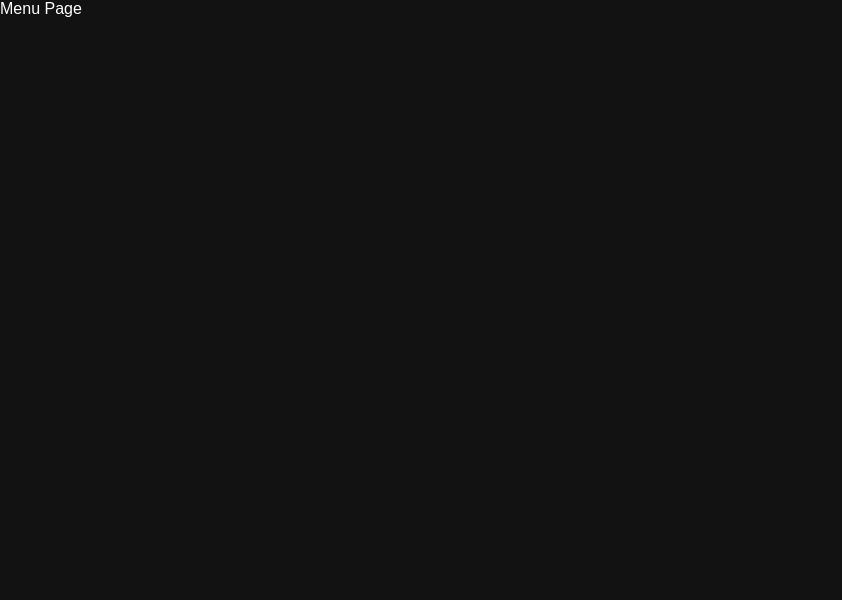
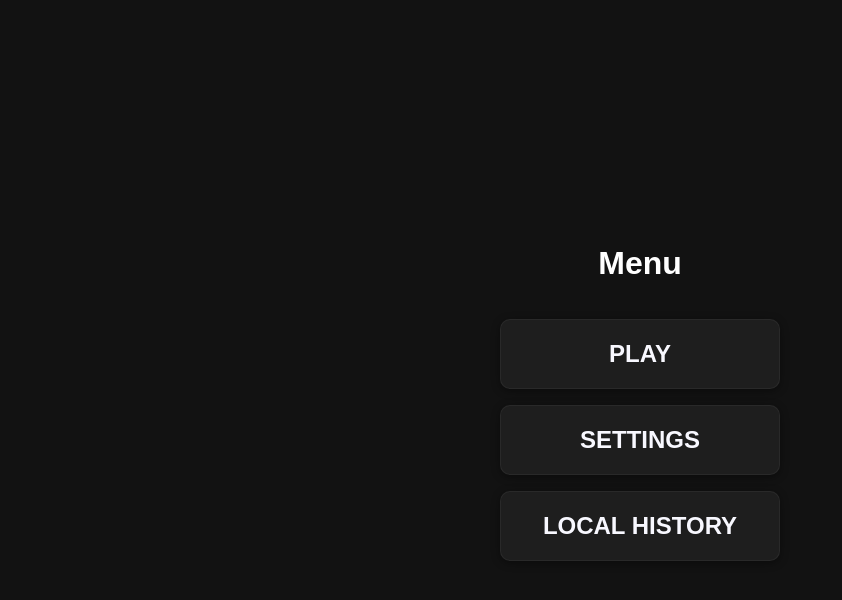
Before and after one commit to scary327/connect-four, a React (Vite) app: page / in a window 1280 px wide. Shown: the top 600 px of the page, without its empty margins (0-842 px from the left). Built offline with nearby package versions, Linux system fonts and the light colour scheme.

Commit message:
feat: menu page

```diff
--- a/src/app/App.tsx
+++ b/src/app/App.tsx
@@ -1,6 +1,7 @@
-import { useRef } from "react";
+import { Suspense, useRef } from "react";
 import { RouterProvider } from "react-router-dom";
 import { router } from "./router/router";
+import { Loader } from "@shared/ui/Loader/Loader";
 
 function App() {
   const renderCount = useRef(0);
@@ -9,7 +10,11 @@ function App() {
   // eslint-disable-next-line no-console
   console.log(`[App] render #${renderCount.current}`);
 
-  return <RouterProvider router={router} />;
+  return (
+    <Suspense fallback={<Loader />}>
+      <RouterProvider router={router} />
+    </Suspense>
+  );
 }
 
 export default App;
--- a/src/app/router/routes.tsx
+++ b/src/app/router/routes.tsx
@@ -1,29 +1,33 @@
 import type { RouteObject } from "react-router-dom";
 import { URLS } from "./urls";
-import { lazy, Suspense } from "react";
+import { lazy } from "react";
 import NotFound from "@app/NotFound/NotFound";
+import { Loader } from "@shared/ui/Loader/Loader";
 
 const GameBoard = lazy(() => import("../../widgets/GameBoard/GameBoard"));
+const MenuBar = lazy(() => import("../../widgets/MenuBar/MenuBar"));
 
 export const PublicRoutes: RouteObject[] = [
   {
     path: URLS.MENU,
-    element: <>Menu Page</>,
+    element: <MenuBar />,
   },
   {
     path: URLS.GAME,
     element: (
-      <Suspense fallback={<>Loading...</>}>
-        <div className="centered">
-          <h1>Connect Four</h1>
-          <GameBoard rows={6} columns={7} />
-        </div>
-      </Suspense>
+      <div className="centered">
+        <h1>Connect Four</h1>
+        <GameBoard rows={6} columns={7} />
+      </div>
     ),
   },
   {
     path: URLS.HISTORY,
-    element: <>History Page</>,
+    element: <Loader />,
+  },
+  {
+    path: URLS.SETTINGS,
+    element: <>Settings Page</>,
   },
   {
     path: "*",
--- a/src/app/router/urls.ts
+++ b/src/app/router/urls.ts
@@ -2,4 +2,5 @@ export const URLS = {
   MENU: "/",
   GAME: "/game",
   HISTORY: "/history",
+  SETTINGS: "/settings",
 };
--- a/src/shared/ui/Button/Button.module.css
+++ b/src/shared/ui/Button/Button.module.css
@@ -14,52 +14,57 @@
   line-height: 1;
   cursor: pointer;
   user-select: none;
-  transition: transform 0.12s ease, box-shadow 0.12s ease,
-    background-color 0.12s ease, border-color 0.12s ease;
+  transition: transform 0.2s ease, box-shadow 0.2s ease,
+    background-color 0.2s ease, border-color 0.2s ease, color 0.2s ease;
   text-decoration: none;
   border: 1px solid transparent;
   -webkit-tap-highlight-color: transparent;
 }
 
-/* Primary: soft pastel purple, matches --primary-color */
 .primary {
   color: #f8f8ff;
-  background: linear-gradient(
-    135deg,
-    rgba(124, 77, 255, 0.18) 0%,
-    rgba(149, 117, 255, 0.18) 100%
-  );
-  border-color: rgba(124, 77, 255, 0.22);
-  box-shadow: 0 6px 18px rgba(0, 0, 0, 0.6);
+  background-color: var(--board-background-color);
+  border-color: rgba(255, 255, 255, 0.05);
+  box-shadow: 0 2px 8px rgba(0, 0, 0, 0.4);
 }
 
 .primary:hover:not(.disabled) {
-  transform: translateY(-2px);
-  box-shadow: 0 10px 30px rgba(0, 0, 0, 0.7), 0 0 18px rgba(124, 77, 255, 0.06);
+  transform: scale(1.05);
+  box-shadow: 0 8px 24px rgba(124, 77, 255, 0.4),
+    0 0 32px rgba(124, 77, 255, 0.2);
 }
 
 .primary:active:not(.disabled) {
-  transform: translateY(0);
+  transform: scale(1.02);
 }
 
 .primary:focus-visible {
-  outline: 3px solid rgba(124, 77, 255, 0.14);
+  outline: 3px solid rgba(124, 77, 255, 0.5);
   outline-offset: 3px;
 }
 
-/* Secondary: subtle transparent button with soft border */
+/* Secondary: фиолетовый бордер и текст */
 .secondary {
-  color: #e8e8e8;
+  color: var(--primary-color, #7c4dff);
   background: transparent;
-  border-color: rgba(255, 255, 255, 0.06);
+  border-color: var(--primary-color, #7c4dff);
 }
 
 .secondary:hover:not(.disabled) {
-  background: rgba(255, 255, 255, 0.02);
+  color: #f8f8ff;
+  background-color: var(--primary-color, #7c4dff);
+  border-color: var(--primary-color, #7c4dff);
+  transform: scale(1.05);
+  box-shadow: 0 8px 24px rgba(124, 77, 255, 0.4),
+    0 0 32px rgba(124, 77, 255, 0.2);
+}
+
+.secondary:active:not(.disabled) {
+  transform: scale(1.02);
 }
 
 .secondary:focus-visible {
-  outline: 3px solid rgba(124, 77, 255, 0.08);
+  outline: 3px solid rgba(124, 77, 255, 0.5);
   outline-offset: 3px;
 }
 
@@ -85,3 +90,8 @@
   padding: 14px 28px;
   font-size: 16px;
 }
+
+.extraLarge {
+  padding: 22px 42px;
+  font-size: 24px;
+}
--- a/src/shared/ui/Button/Button.tsx
+++ b/src/shared/ui/Button/Button.tsx
@@ -2,7 +2,7 @@ import React from "react";
 import styles from "./Button.module.css";
 
 type Variant = "primary" | "secondary";
-type Size = "small" | "normal" | "large";
+type Size = "small" | "normal" | "large" | "extraLarge";
 
 interface BaseProps {
   children: React.ReactNode;
@@ -37,6 +37,8 @@ const sizeClass = (size: Size | undefined) => {
       return styles.small;
     case "large":
       return styles.large;
+    case "extraLarge":
+      return styles.extraLarge;
     default:
       return "";
   }
--- /dev/null
+++ b/src/shared/ui/Loader/Loader.module.css
@@ -0,0 +1,29 @@
+.loader {
+  width: 100px;
+  aspect-ratio: 1;
+  --c: no-repeat radial-gradient(farthest-side, #7c4dff 92%, #0000);
+  background: var(--c) 50% 0, var(--c) 50% 100%, var(--c) 100% 50%,
+    var(--c) 0 50%;
+  background-size: 10px 10px;
+  animation: l18 1s infinite;
+  position: relative;
+  filter: drop-shadow(0 0 8px rgba(124, 77, 255, 0.6))
+    drop-shadow(0 0 16px rgba(124, 77, 255, 0.4))
+    drop-shadow(0 0 24px rgba(124, 77, 255, 0.3));
+}
+
+.loader::before {
+  content: "";
+  position: absolute;
+  inset: 0;
+  margin: 3px;
+  background: repeating-conic-gradient(#0000 0 35deg, #7c4dff 0 90deg);
+  -webkit-mask: radial-gradient(farthest-side, #0000 calc(100% - 3px), #000 0);
+  border-radius: 50%;
+}
+
+@keyframes l18 {
+  100% {
+    transform: rotate(0.5turn);
+  }
+}
--- /dev/null
+++ b/src/shared/ui/Loader/Loader.tsx
@@ -0,0 +1,9 @@
+import s from "./Loader.module.css";
+
+export const Loader = () => {
+  return (
+    <div className="centered">
+      <div className={s.loader} />
+    </div>
+  );
+};
--- /dev/null
+++ b/src/widgets/MenuBar/MenuBar.module.css
@@ -0,0 +1,11 @@
+.menuList {
+  display: flex;
+  flex-direction: column;
+  align-items: center;
+  gap: 16px;
+  padding: 0;
+}
+
+.menuButton {
+  width: 100%;
+}
--- /dev/null
+++ b/src/widgets/MenuBar/MenuBar.tsx
@@ -0,0 +1,34 @@
+import React from "react";
+import s from "./MenuBar.module.css";
+import Button from "@shared/ui/Button/Button";
+import { useNavigate } from "react-router-dom";
+
+const MENU_ITEMS = [
+  { label: "PLAY", link: "/game" },
+  { label: "SETTINGS", link: "/settings" },
+  { label: "LOCAL HISTORY", link: "/history" },
+];
+
+const MenuBar = () => {
+  const navigate = useNavigate();
+
+  return (
+    <div className="centered">
+      <h1>Menu</h1>
+      <ul className={s.menuList}>
+        {MENU_ITEMS.map((item) => (
+          <Button
+            key={item.label}
+            onClick={() => navigate(item.link)}
+            className={s.menuButton}
+            size="extraLarge"
+          >
+            {item.label}
+          </Button>
+        ))}
+      </ul>
+    </div>
+  );
+};
+
+export default MenuBar;
```
